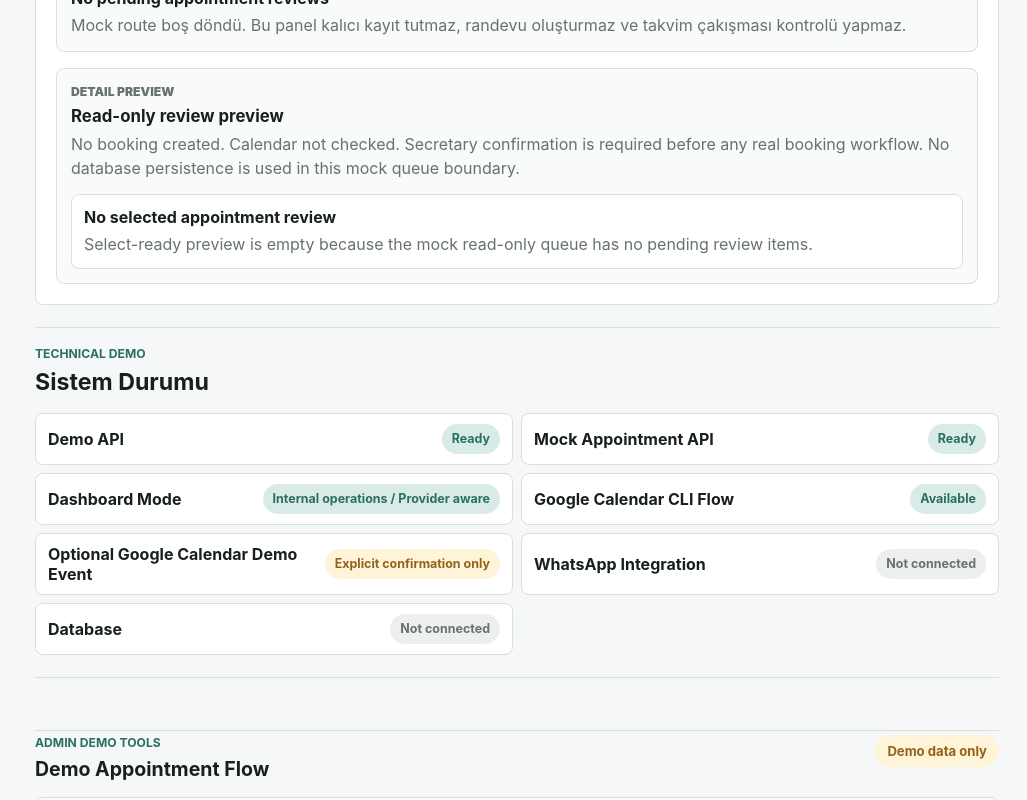
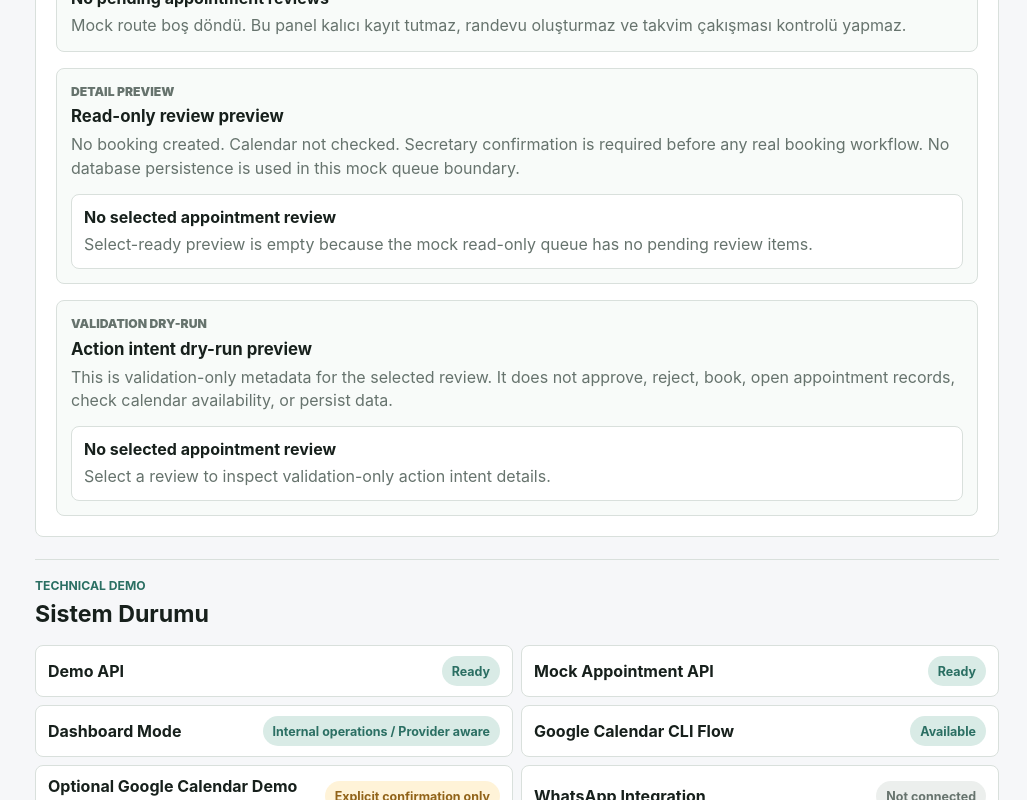
Before and after one commit to bekirkeles1/oravia, a Next.js app: page / in a window 1280 px wide. Shown: the part 5598-6398 px from the top of the page, without its empty margins (253-1280 px from the left). Built offline with nearby package versions, Linux system fonts and the light colour scheme.

Commit message:
Add secretary appointment review action intent dry-run preview

```diff
--- a/app/components/AppointmentReviewsWorkspace.js
+++ b/app/components/AppointmentReviewsWorkspace.js
@@ -1,6 +1,23 @@
 "use client";
 
 import { useEffect, useState } from "react";
+
+const ACTION_INTENT_DRY_RUN = {
+  validationOnly: true,
+  actionPerformed: false,
+  bookingCreated: false,
+  calendarChecked: false,
+  databasePersisted: false,
+  appointmentCreated: false,
+  calendarEventCreated: false,
+  requiresSecretaryConfirmation: true,
+  allowedActionIntents: [
+    "approve_intent",
+    "reject_intent",
+    "needs_clinic_review",
+    "ask_patient_clarification"
+  ]
+};
 
 export default function AppointmentReviewsWorkspace() {
   const [reviews, setReviews] = useState([]);
@@ -235,6 +252,89 @@ export default function AppointmentReviewsWorkspace() {
           </section>
         ) : null}
 
+        {!loading && !loadError ? (
+          <section
+            className="appointment-review-action-intent-preview"
+            aria-labelledby="appointment-review-action-intent-preview-title"
+          >
+            <div>
+              <span>Validation dry-run</span>
+              <h3 id="appointment-review-action-intent-preview-title">
+                Action intent dry-run preview
+              </h3>
+              <p>
+                This is validation-only metadata for the selected review. It
+                does not approve, reject, book, open appointment records, check
+                calendar availability, or persist data.
+              </p>
+            </div>
+
+            {selectedReview ? (
+              <>
+                <dl className="appointment-review-action-intent-grid">
+                  <div>
+                    <dt>Review id</dt>
+                    <dd>{selectedReview.id}</dd>
+                  </div>
+                  <div>
+                    <dt>validationOnly</dt>
+                    <dd>{String(ACTION_INTENT_DRY_RUN.validationOnly)}</dd>
+                  </div>
+                  <div>
+                    <dt>actionPerformed</dt>
+                    <dd>{String(ACTION_INTENT_DRY_RUN.actionPerformed)}</dd>
+                  </div>
+                  <div>
+                    <dt>bookingCreated</dt>
+                    <dd>{String(ACTION_INTENT_DRY_RUN.bookingCreated)}</dd>
+                  </div>
+                  <div>
+                    <dt>calendarChecked</dt>
+                    <dd>{String(ACTION_INTENT_DRY_RUN.calendarChecked)}</dd>
+                  </div>
+                  <div>
+                    <dt>databasePersisted</dt>
+                    <dd>{String(ACTION_INTENT_DRY_RUN.databasePersisted)}</dd>
+                  </div>
+                  <div>
+                    <dt>appointmentCreated</dt>
+                    <dd>{String(ACTION_INTENT_DRY_RUN.appointmentCreated)}</dd>
+                  </div>
+                  <div>
+                    <dt>calendarEventCreated</dt>
+                    <dd>
+                      {String(ACTION_INTENT_DRY_RUN.calendarEventCreated)}
+                    </dd>
+                  </div>
+                  <div>
+                    <dt>requiresSecretaryConfirmation</dt>
+                    <dd>
+                      {String(
+                        ACTION_INTENT_DRY_RUN.requiresSecretaryConfirmation
+                      )}
+                    </dd>
+                  </div>
+                </dl>
+
+                <div className="appointment-review-action-intent-list">
+                  <strong>Controlled future intent names</strong>
+                  <span>
+                    {ACTION_INTENT_DRY_RUN.allowedActionIntents.join(", ")}
+                  </span>
+                </div>
+              </>
+            ) : (
+              <div className="appointment-review-action-intent-empty">
+                <strong>No selected appointment review</strong>
+                <span>
+                  Select a review to inspect validation-only action intent
+                  details.
+                </span>
+              </div>
+            )}
+          </section>
+        ) : null}
+
         {!loading && !loadError && reviews.length > 0 ? (
           <div className="appointment-reviews-list">
             {reviews.map((review) => (
--- a/app/globals.css
+++ b/app/globals.css
@@ -2015,6 +2015,8 @@ blockquote {
 .appointment-reviews-empty-state,
 .appointment-review-detail-preview,
 .appointment-review-detail-empty,
+.appointment-review-action-intent-preview,
+.appointment-review-action-intent-empty,
 .appointment-review-item {
   border: 1px solid var(--line);
   border-radius: 8px;
@@ -2071,14 +2073,28 @@ blockquote {
   padding: 14px;
 }
 
+.appointment-review-action-intent-preview {
+  display: grid;
+  gap: 14px;
+  padding: 14px;
+}
+
 .appointment-review-detail-preview > div:first-child {
+  display: grid;
+  gap: 6px;
+}
+
+.appointment-review-action-intent-preview > div:first-child {
   display: grid;
   gap: 6px;
 }
 
 .appointment-review-detail-preview span,
 .appointment-review-detail-preview p,
-.appointment-review-detail-empty span {
+.appointment-review-detail-empty span,
+.appointment-review-action-intent-preview span,
+.appointment-review-action-intent-preview p,
+.appointment-review-action-intent-empty span {
   color: var(--muted);
   line-height: 1.45;
 }
@@ -2089,8 +2105,16 @@ blockquote {
   text-transform: uppercase;
 }
 
+.appointment-review-action-intent-preview > div:first-child > span {
+  font-size: 0.76rem;
+  font-weight: 900;
+  text-transform: uppercase;
+}
+
 .appointment-review-detail-preview h3,
-.appointment-review-detail-preview p {
+.appointment-review-detail-preview p,
+.appointment-review-action-intent-preview h3,
+.appointment-review-action-intent-preview p {
   margin: 0;
 }
 
@@ -2101,8 +2125,18 @@ blockquote {
   margin: 0;
 }
 
+.appointment-review-action-intent-grid {
+  display: grid;
+  grid-template-columns: repeat(3, minmax(0, 1fr));
+  gap: 10px;
+  margin: 0;
+}
+
 .appointment-review-detail-grid div,
-.appointment-review-detail-empty {
+.appointment-review-detail-empty,
+.appointment-review-action-intent-grid div,
+.appointment-review-action-intent-list,
+.appointment-review-action-intent-empty {
   padding: 12px;
   border: 1px solid var(--line);
   border-radius: 8px;
@@ -2110,6 +2144,12 @@ blockquote {
 }
 
 .appointment-review-detail-empty {
+  display: grid;
+  gap: 6px;
+}
+
+.appointment-review-action-intent-list,
+.appointment-review-action-intent-empty {
   display: grid;
   gap: 6px;
 }
@@ -2147,6 +2187,7 @@ blockquote {
 @media (max-width: 900px) {
   .appointment-reviews-summary-grid,
   .appointment-review-detail-grid,
+  .appointment-review-action-intent-grid,
   .appointment-review-item dl {
     grid-template-columns: 1fr;
   }
```
Also changed, not shown: 1 other file (tests, documents, lock files or other folders).
